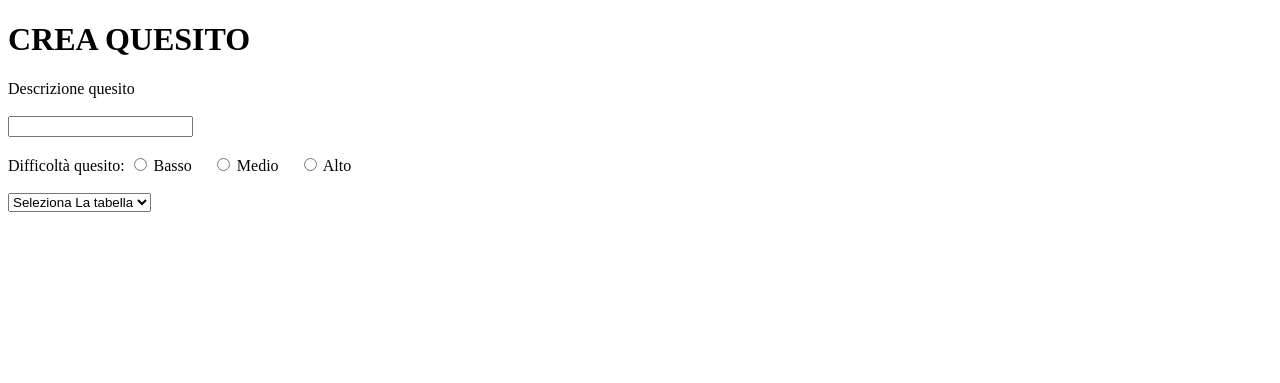
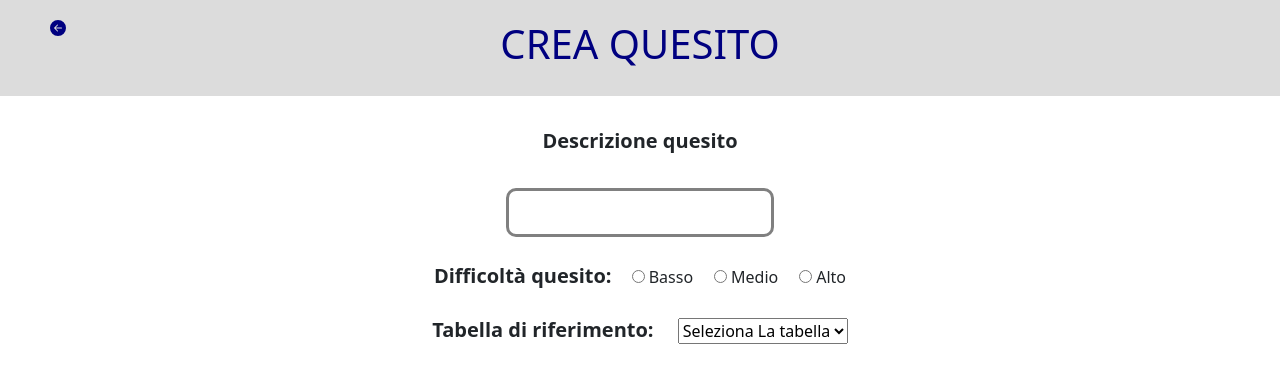
Before and after one commit to Teallapesca/cinciallegra_basi, a PHP site: page /CreaQuesito.php in a window 1280 px wide. Shown: the top 383 px of the page. Run offline with PHP 8.4, Linux system fonts and the light colour scheme; the visitor is signed in with stand-in values (Sample User, id 1); data that the repository does not hold is empty.

Commit message:
Add files via upload

```diff
--- a/CreaQuesito.php
+++ b/CreaQuesito.php
@@ -2,6 +2,10 @@
 <html>
 
 <head>
+<link type="text/css" rel="stylesheet" href="grafica.css">
+<link href="https://cdn.jsdelivr.net/npm/bootstrap@5.3.3/dist/css/bootstrap.min.css" rel="stylesheet" integrity="sha384-QWTKZyjpPEjISv5WaRU9OFeRpok6YctnYmDr5pNlyT2bRjXh0JMhjY6hW+ALEwIH" crossorigin="anonymous">
+    <script src="https://cdn.jsdelivr.net/npm/bootstrap@5.3.3/dist/js/bootstrap.bundle.min.js" integrity="sha384-YvpcrYf0tY3lHB60NNkmXc5s9fDVZLESaAA55NDzOxhy9GkcIdslK1eN7N6jIeHz" crossorigin="anonymous"></script>
+
     <script>
         function mostraTesto(tipo) {
             var quesitoChiuso = document.getElementById("quesitoChiuso");
@@ -44,16 +48,22 @@
     mysqli_begin_transaction($conn);
     include_once 'ConnessioneMongoDB.php';
     ?>
-    <div class="titolo">
+    <div class="intesta">
+    <a href="hpDocente.php">
+                <svg xmlns="http://www.w3.org/2000/svg" width="30" height="30" fill="currentColor" class="bi bi-arrow-left-circle-fill">
+                <path d="M8 0a8 8 0 1 0 0 16A8 8 0 0 0 8 0m3.5 7.5a.5.5 0 0 1 0 1H5.707l2.147 2.146a.5.5 0 0 1-.708.708l-3-3a.5.5 0 0 1 0-.708l3-3a.5.5 0 1 1 .708.708L5.707 7.5z"/>
+                </svg>
+            </a>
         <h1>CREA QUESITO</h1>
     </div>
     <div class="principale">
         <form name="quesito" method="GET" action="CreaQuesito.php" onsubmit="return validateForm()">
-            Descrizione quesito<br><br>
-            <input type="text" name="descQuesito" value=""><br><br>
-            Difficoltà quesito: <input type=radio name=difficolta value=basso> Basso &nbsp &nbsp
+            <label>Descrizione quesito</label><br><br>
+            <input type="text" name="descQuesito" value="" class="textfield"><br><br>
+            <label>Difficoltà quesito:&emsp;</label><input type=radio name=difficolta value=basso> Basso &nbsp &nbsp
             <input type=radio name=difficolta value=medio> Medio &nbsp &nbsp
             <input type=radio name=difficolta value=alto> Alto <br><br>
+            <label>Tabella di riferimento:&emsp;</label>
             <select name="nt">
                 <option> Seleziona La tabella </option>
                 <?php
@@ -79,7 +89,7 @@
 
                 ?>
             </select> <br><br>
-            Tipo di risposta:
+            <label>Tipo di risposta:&emsp;</label>
             <input type=radio name=tipo value=chiuso onChange="mostraTesto('chiuso')"> Quesito chiuso &nbsp &nbsp
             <input type=radio name=tipo value=sketch onChange="mostraTesto('sketch')"> Sketch di codice <br><br>
 
@@ -94,7 +104,7 @@
                 inserisci la soluzione: &nbsp&nbsp <input type=text name=testosketch>
             </div>
             <br>
-            <input type="submit" name="Creaquesito" value="Crea">
+            <input type="submit" name="Creaquesito" value="Crea" class='button'>
         </form>
 
         <?php
@@ -227,7 +237,6 @@
 
             mysqli_close($conn);
         ?>
-        <br> <br> <a href=TestPage.php> <- </a>
     </div>
 </body>
 
--- a/login.php
+++ b/login.php
@@ -16,8 +16,8 @@
     </style>
 </head>
 	<body class="d-flex flex-column align-items-center justify-content-center page-size">
+	<h3>Accedi</h3>
 
-	<a href="HomePage.html">Esci</a>
 		<div class="card mt-5" style="width: 20%; padding: 2px;">
 			<div class="card-body">
 			<form name="accesso" method="GET" action="login.php">
@@ -36,6 +36,7 @@
 
 			</div>
 		</div>
+			<a href="HomePage.html">Esci</a>
 
 			<?php
 			ini_set('display_errors', 1);
--- a/registrazione.php
+++ b/registrazione.php
@@ -57,7 +57,7 @@
     </script>
 </head>
 <body class="d-flex flex-column align-items-center justify-content-start page-size">
-<a href="HomePage.html" style="margin-top:60px; margin-bottom:-40px;">Esci</a>
+    <h3 style="margin-top: 40px; margin-bottom: -30px">Registrazione</h3>
     <div class="card mt-5">
         <div class="card-body">
             <div>
@@ -119,7 +119,7 @@
             </div>
         </div>
     </div>
-
+    <a href="HomePage.html" style="padding-bottom:-40px;">Esci</a>
 
 </body>
 </html>
--- a/signin.php
+++ b/signin.php
@@ -43,7 +43,7 @@
 				$row = mysqli_fetch_array($result);
 				$registrazione = $row[0];
 				if($registrazione){
-					logEvent("Nuovo studente $mail registrato");
+					//logEvent("Nuovo studente $mail registrato");
 					echo "
 					<div class='d-flex flex-column justify-content-center align-items-center'>
 						<h2>Registrazione avvenuta con successo!</h2>
@@ -82,7 +82,7 @@
 				$row = mysqli_fetch_array($result);
 				$registrazione = $row[0];
 				if($registrazione){
-					logEvent("Nuovo docente $mail registrato");
+					//logEvent("Nuovo docente $mail registrato");
 					echo "
 					<div class='d-flex flex-column justify-content-center align-items-center'>
 						<h2>Registrazione avvenuta con successo!</h2>
```
